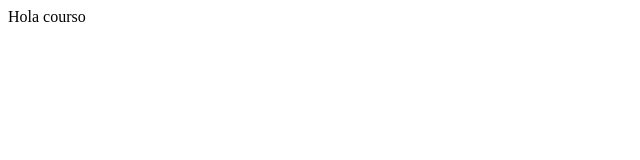
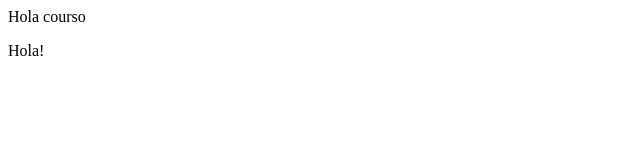
Before and after one commit to brianohuarriet/27300, a plain HTML site: page index.html in a window 1280 px wide. Shown: the full height of the page, 0-640 px from the left. Drawn offline with Linux system fonts and the light colour scheme.

Commit message:
add tag p

```diff
--- a/index.html
+++ b/index.html
@@ -7,5 +7,6 @@
 </head>
 <body>
 	<div>Hola courso</div>
+	<p>Hola!</p>
 </body>
 </html>
```
